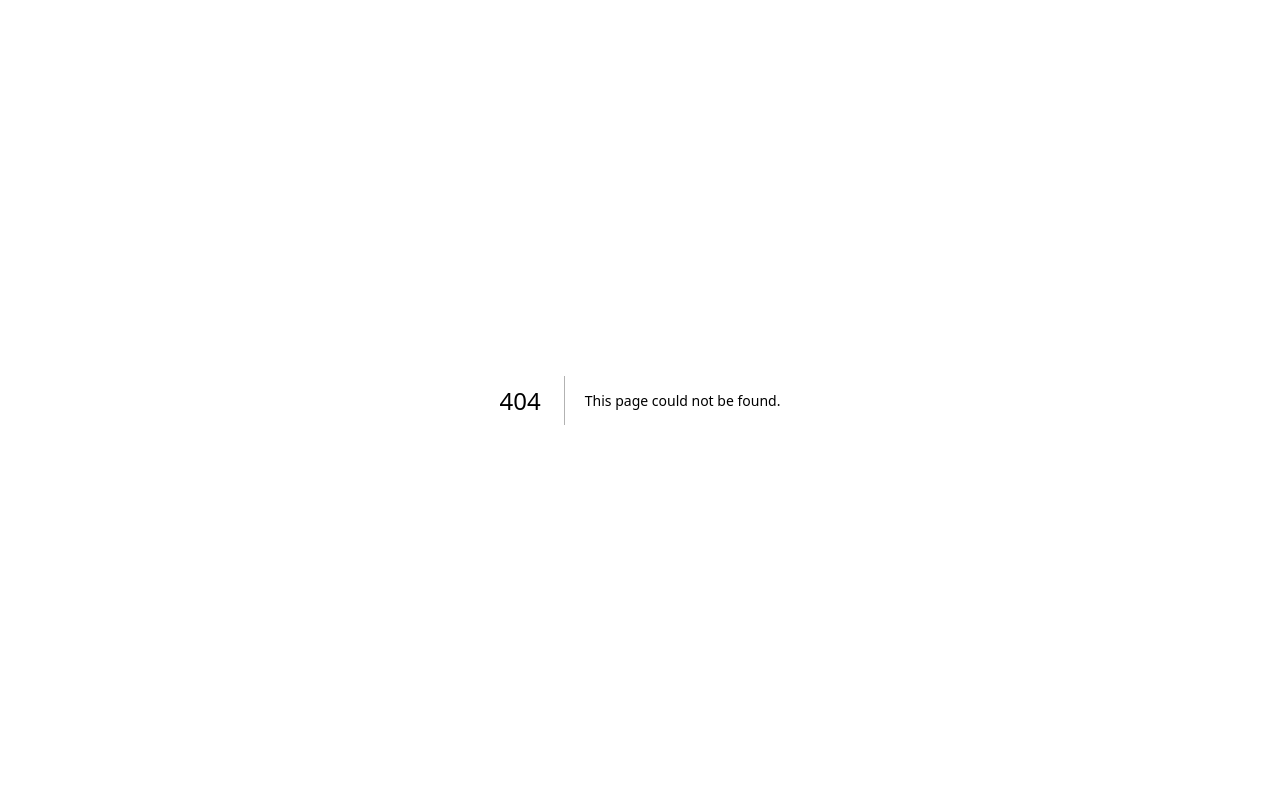
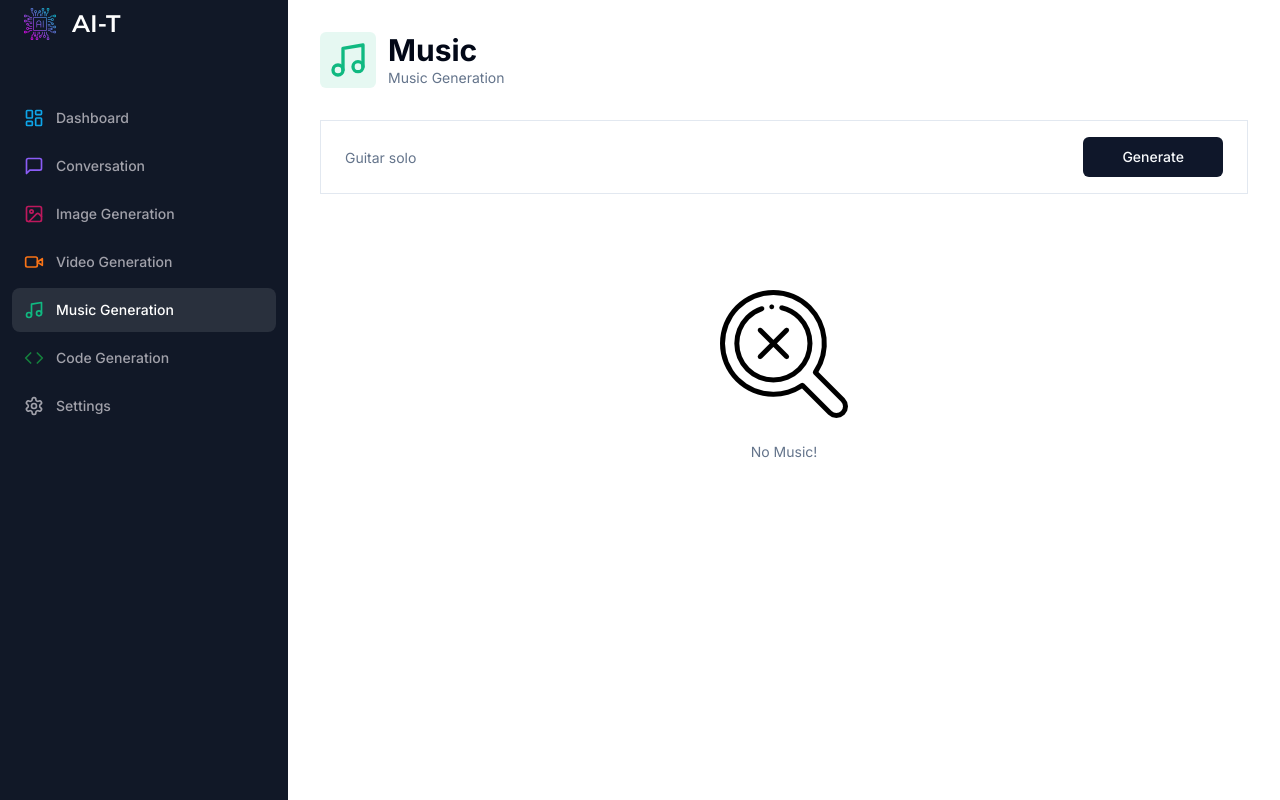
Before and after one commit to Gid3onJura/ai-t, a Next.js app: page /music in a window 1280 px wide. Before the commit this address had no page. Built offline with nearby package versions, Linux system fonts and the light colour scheme.

Commit message:
preparation for music generation

```diff
--- /dev/null
+++ b/app/(dashboard)/(routes)/music/constants.ts
@@ -0,0 +1,7 @@
+import * as zod from "zod"
+
+export const formSchema = zod.object({
+  prompt: zod.string().min(1, {
+    message: "Prompt is required",
+  }),
+})
--- /dev/null
+++ b/app/(dashboard)/(routes)/music/page.tsx
@@ -0,0 +1,102 @@
+"use client"
+
+import { Heading } from "@/components/heading"
+import { MusicIcon } from "lucide-react"
+import { useForm } from "react-hook-form"
+import * as zod from "zod"
+import { formSchema } from "./constants"
+import { zodResolver } from "@hookform/resolvers/zod"
+import { Form, FormControl, FormField, FormItem } from "@/components/ui/form"
+import { Input } from "@/components/ui/input"
+import { Button } from "@/components/ui/button"
+import axios from "axios"
+import { useRouter } from "next/navigation"
+import { useState } from "react"
+import { ChatCompletionRequestMessage } from "openai"
+import Empty from "@/components/empty"
+import Loader from "@/components/loader"
+import { cn } from "@/lib/utils"
+import UserAvatar from "@/components/user-avatar"
+import BotAvatar from "@/components/bot-avatar"
+
+const MusicPage = () => {
+  const router = useRouter()
+  const [music, setMusic] = useState<string>()
+
+  const form = useForm<zod.infer<typeof formSchema>>({
+    resolver: zodResolver(formSchema),
+    defaultValues: {
+      prompt: "",
+    },
+  })
+
+  const isLoading = form.formState.isSubmitting
+
+  const onSubmit = async (values: zod.infer<typeof formSchema>) => {
+    try {
+      setMusic(undefined)
+
+      const response = await axios.post("/api/music", values)
+
+      setMusic(response.data.audio)
+
+      form.reset()
+    } catch (error: any) {
+      console.log(error)
+    } finally {
+      router.refresh()
+    }
+  }
+
+  return (
+    <div>
+      <Heading
+        title="Music"
+        description="Music Generation"
+        icon={MusicIcon}
+        iconColor="text-emerald-500"
+        bgColor="bg-emerald-500/10"
+      />
+      <div className="px-4 lg:px-8">
+        <div>
+          <Form {...form}>
+            <form
+              onSubmit={form.handleSubmit(onSubmit)}
+              className="rounded-log border w-full p-4 px-3 md:px-6 focus-within:shadow-sm grid grid-cols-12 gap-2"
+            >
+              <FormField
+                name="prompt"
+                render={({ field }) => (
+                  <FormItem className="col-span-12 lg:col-span-10">
+                    <FormControl className="m-0 p-0">
+                      <Input
+                        className="border-0 outline-none focus-visible:ring-0 focus-visible:ring-transparent"
+                        disabled={isLoading}
+                        placeholder="Guitar solo"
+                        {...field}
+                      />
+                    </FormControl>
+                  </FormItem>
+                )}
+              />
+              <Button className="col-span-12 lg:col-span-2 w-full" disabled={isLoading}>
+                Generate
+              </Button>
+            </form>
+          </Form>
+        </div>
+        <div className="space-y-4- mt-4">
+          {isLoading && (
+            <div className="p-8 rounded-lg w-full flex items-center justify-center bg-muted">
+              <Loader />
+            </div>
+          )}
+          {!music && !isLoading && <Empty label="No Music!" />}
+          {music && <div className="flex flex-col-reverse gap-y-4"></div>}
+        </div>
+      </div>
+    </div>
+  )
+}
+
+export default MusicPage
--- /dev/null
+++ b/app/api/music/route.ts
@@ -0,0 +1,33 @@
+import { auth } from "@clerk/nextjs"
+import { NextResponse } from "next/server"
+import Replicate from "replicate"
+
+const replicate = new Replicate({
+  auth: process.env.REPLICATE_API_TOKEN!,
+})
+
+export async function POST(request: Request) {
+  try {
+    const { userId } = auth()
+    const body = await request.json()
+    const { prompt } = body
+
+    if (!userId) {
+      return new NextResponse("Unauthorized", { status: 401 })
+    }
+
+    if (!prompt) {
+      return new NextResponse("prompt required", { status: 400 })
+    }
+
+    const response = await openai.createChatCompletion({
+      model: "gpt-3.5-turbo",
+      messages,
+    })
+
+    return NextResponse.json(response.data.choices[0].message)
+  } catch (error) {
+    console.log("[CONVERSATION_ERROR]", error)
+    return new NextResponse("Internal error", { status: 500 })
+  }
+}
--- a/package.json
+++ b/package.json
@@ -33,6 +33,7 @@
     "react-dom": "18.2.0",
     "react-hook-form": "^7.45.2",
     "react-markdown": "^8.0.7",
+    "replicate": "^0.14.1",
     "tailwind-merge": "^1.14.0",
     "tailwindcss": "3.3.3",
     "tailwindcss-animate": "^1.0.6",
```
Also changed, not shown: 1 other file (tests, documents, lock files or other folders).
